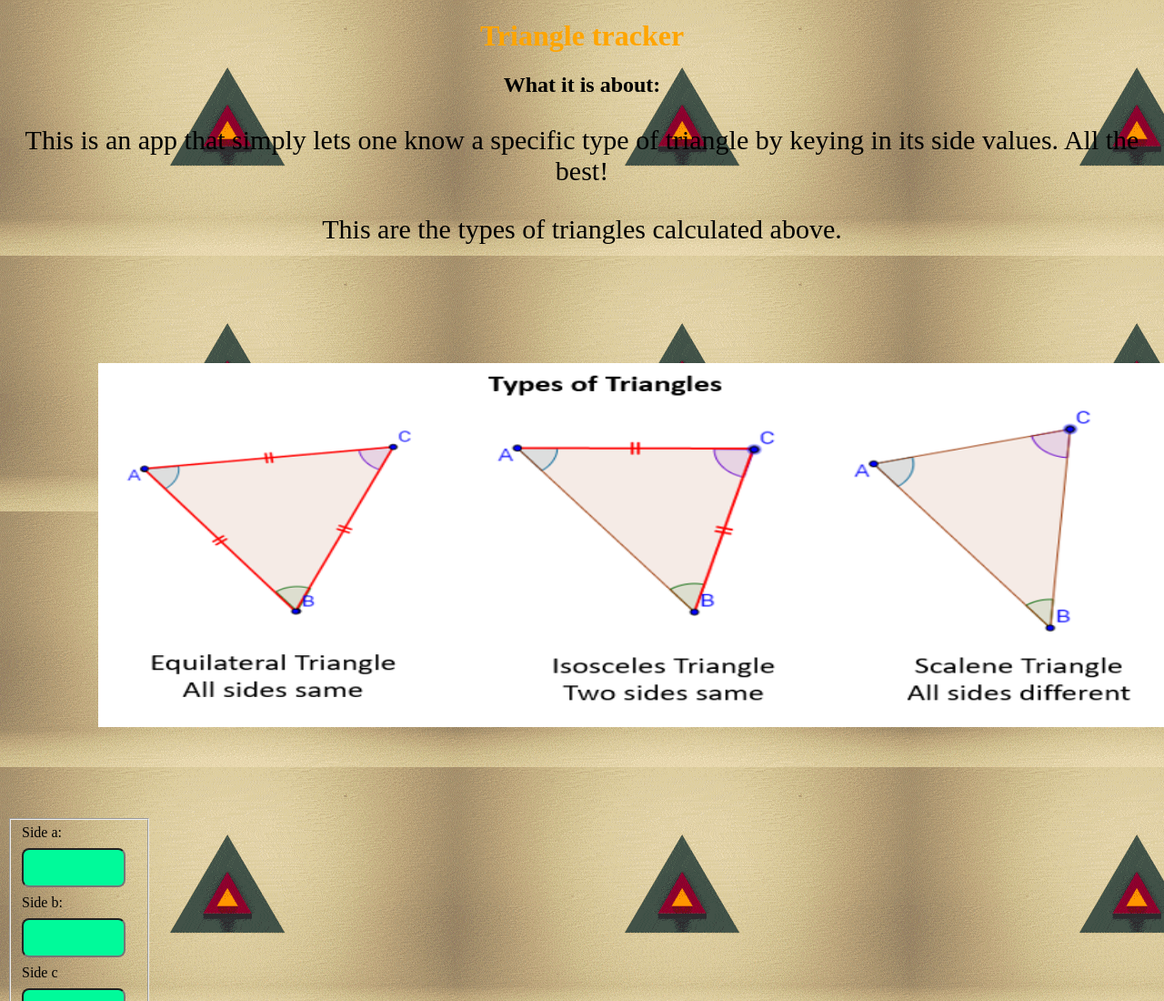
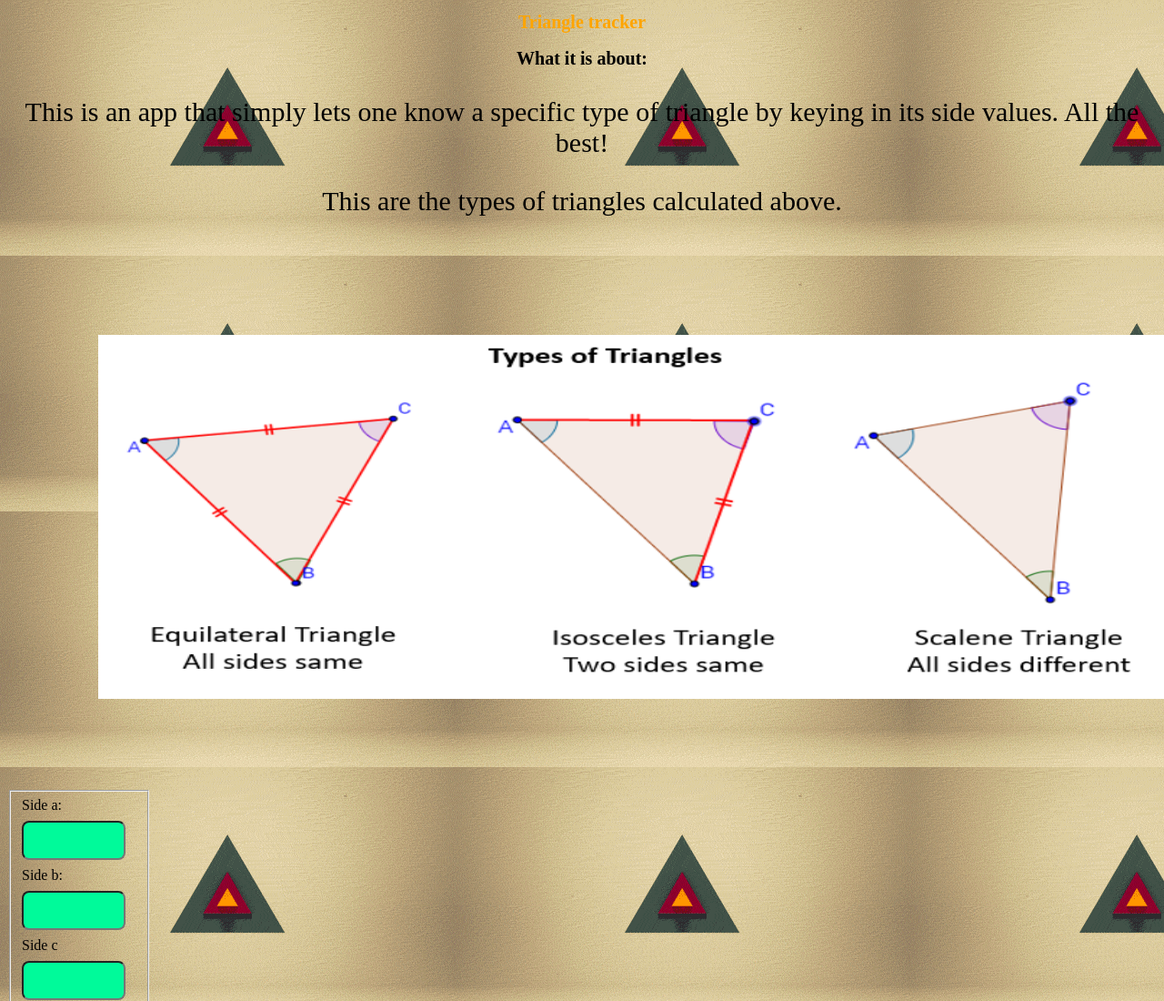
Before and after one commit to BrianMagwa/triangletracker, a plain HTML site: page index.html in a window 1280 px wide. Shown: the top 1100 px of the page at 91% size. Drawn offline with Linux system fonts and the light colour scheme.

Commit message:
add change to header font size

```diff
--- a/css/tracker.css
+++ b/css/tracker.css
@@ -2,7 +2,8 @@ body{
     background-image: url(../images/giphy1.gif);
 }
 h1 {
-    color: orange
+    color: orange;
+    font-size: 20px;
 }
 input[type=number] {
     width: 55%;
@@ -29,6 +30,7 @@ h1{
 }
 h2{
     text-align: center;
+    font-size: 20px;
 }
 fieldset{
     align-content: center;
```
